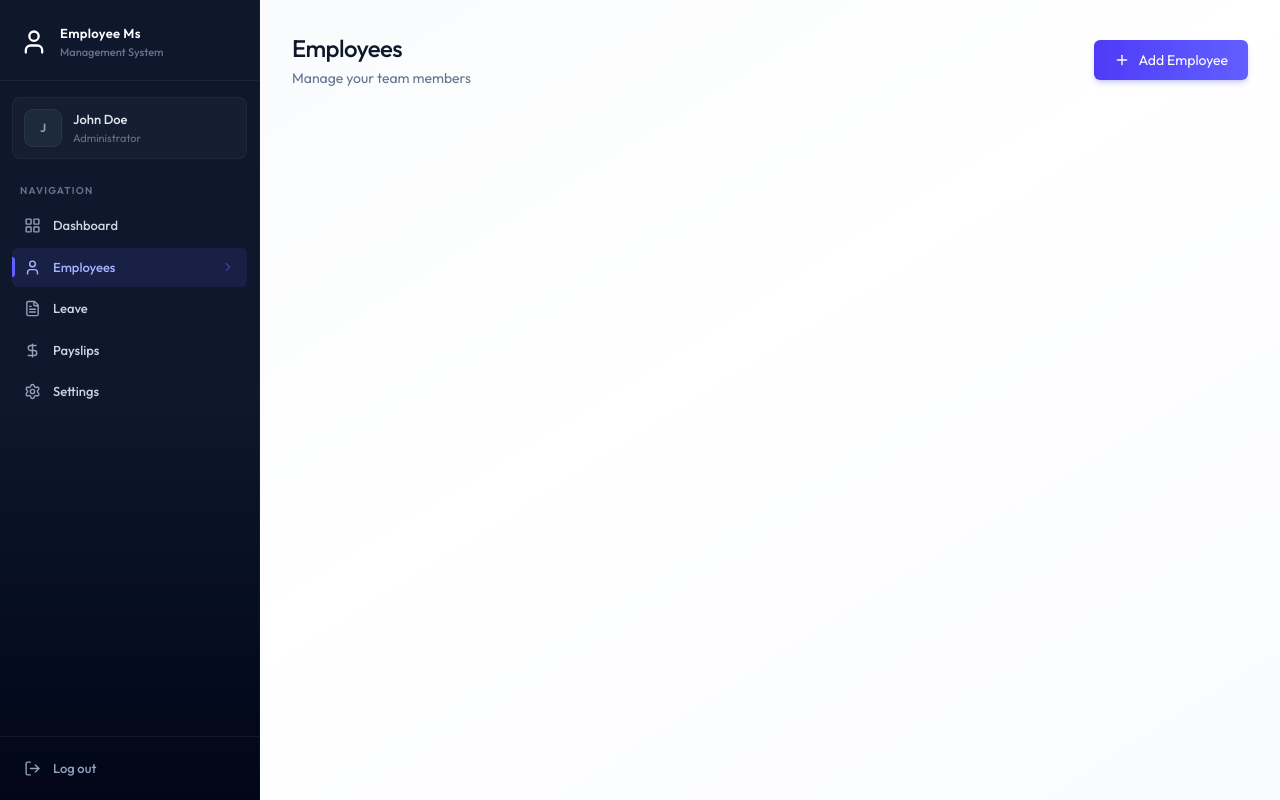
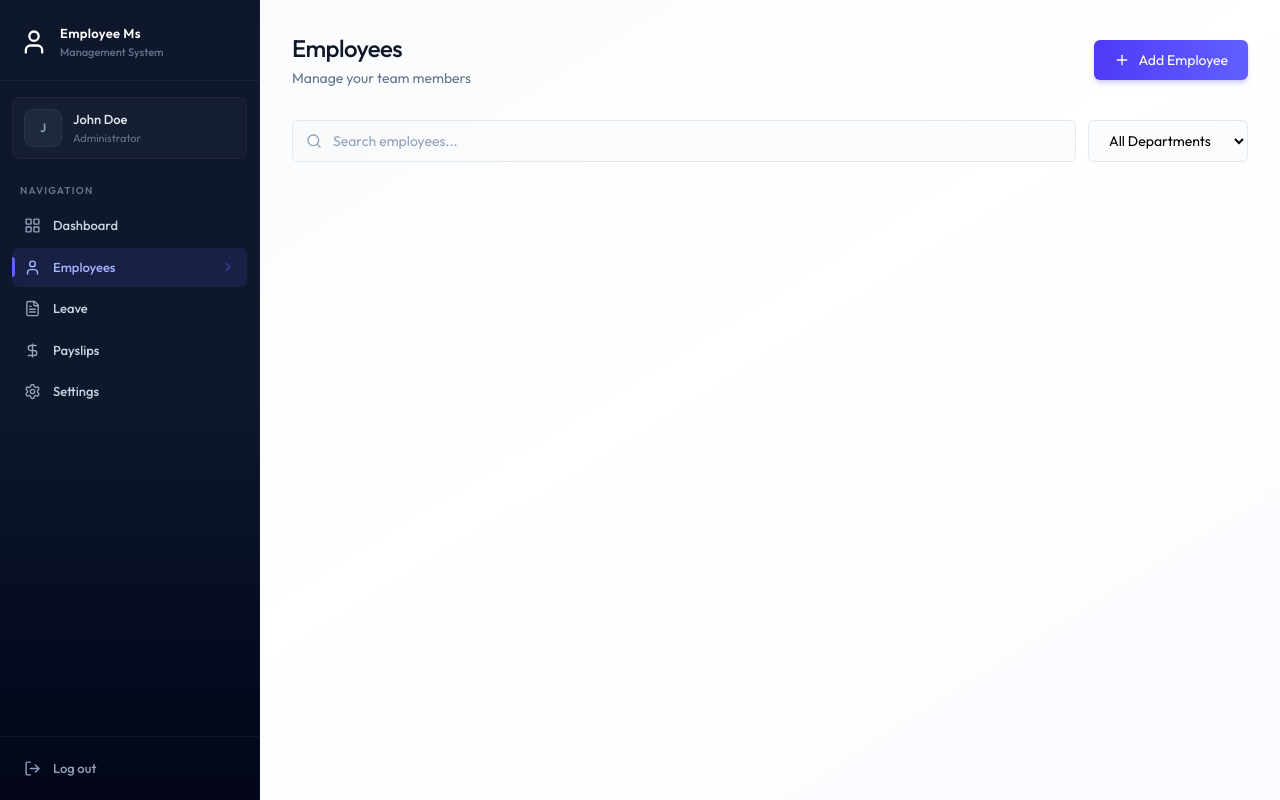
Before and after one commit to sheaf-hassan/employee_management_system, a React (Vite) app in the folder client/: page /employees in a window 1280 px wide. Built offline with nearby package versions, Linux system fonts and the light colour scheme.

Commit message:
create the search bar of employees page

```diff
--- a/client/src/pages/Employees.jsx
+++ b/client/src/pages/Employees.jsx
@@ -1,14 +1,16 @@
 import { useCallback, useEffect, useState } from "react";
-import { dummyEmployeeData } from "../assets/assets";
-import { Plus } from "lucide-react";
+import { dummyEmployeeData, DEPARTMENTS } from "../assets/assets";
+import { Plus, Search } from "lucide-react";
 
 const Employees = () => {
   const [employees, setEmployees] = useState([]);
   const [loading, setLoading] = useState(true);
+  const [search, setSearch] = useState("");
+  const [selectedDept, setSelectedDept] = useState("");
 
   const fetchEmployees = useCallback(async () => {
     setLoading(true);
-    setEmployees(dummyEmployeeData);
+    setEmployees(dummyEmployeeData.filter((emp)=> (selectedDept ? emp.department === selectedDept : emp)));
     setTimeout(() => {
       setLoading(false);
     }, 1000);
@@ -17,6 +19,8 @@ const Employees = () => {
   useEffect(() => {
     fetchEmployees();
   }, []);
+
+  const filtered = employees.filter((emp)=> `${emp.firstName} ${emp.lastName} ${emp.position}`.toLowerCase().includes(search.toLowerCase()))
 
   return (
     <div className="animate-fade-in">
@@ -32,6 +36,21 @@ const Employees = () => {
       </div>
 
       {/* Search bar */}
+      <div className="flex flex-col sm:flex-row gap-3 mb-6">
+        <div className="relative flex-1">
+          <Search className="absolute left-3.5 top-1/2 transform -translate-y-1/2 text-slate-400 w-4 h-4"/>
+          <input placeholder="Search employees..." className="w-full pl-10"
+          onChange={(e)=>setSearch(e.target.value)}
+          value={search}
+          />
+        </div>
+        <select value={selectedDept} onChange={(e)=>setSelectedDept(e.target.value)} className="max-w-40">
+            <option value="">All Departments</option>
+            {DEPARTMENTS.map((deptName)=>(
+              <option key={deptName} value={deptName}>{deptName}</option>
+            ))}
+        </select>
+      </div>
 
       {/* Employee card */}
     </div>
```
